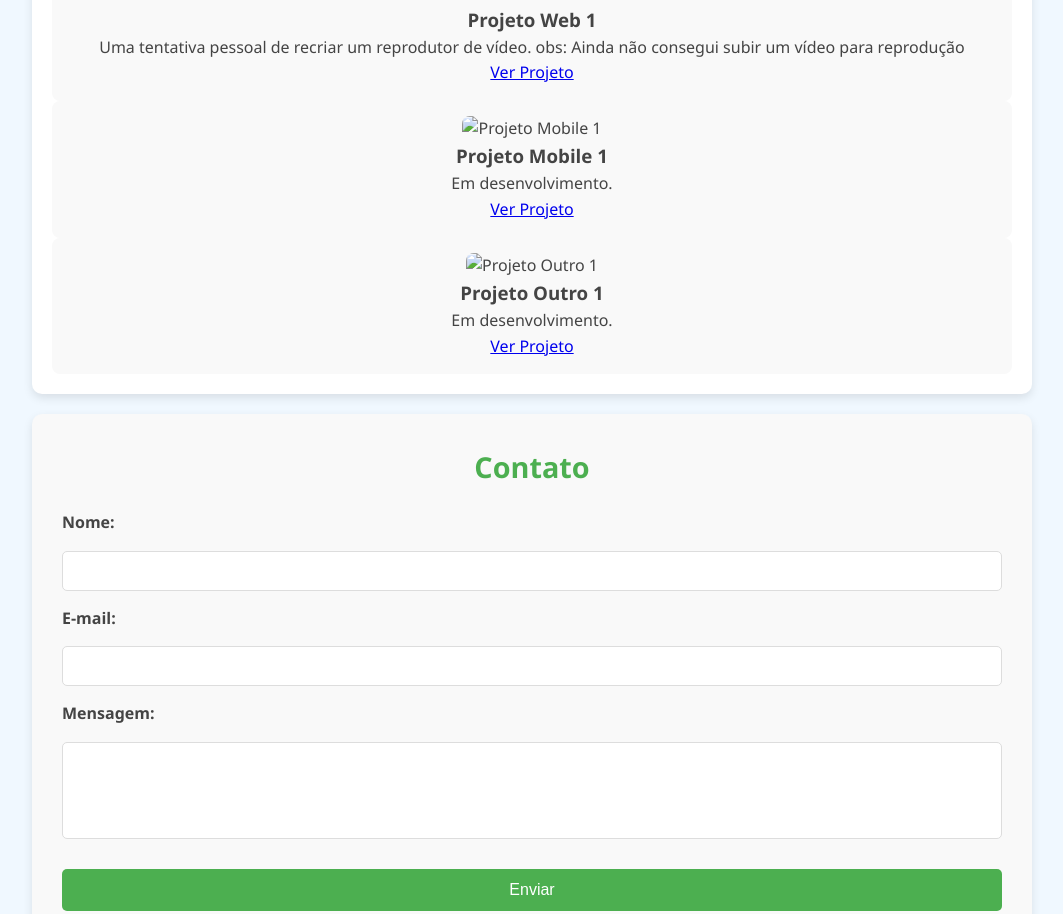
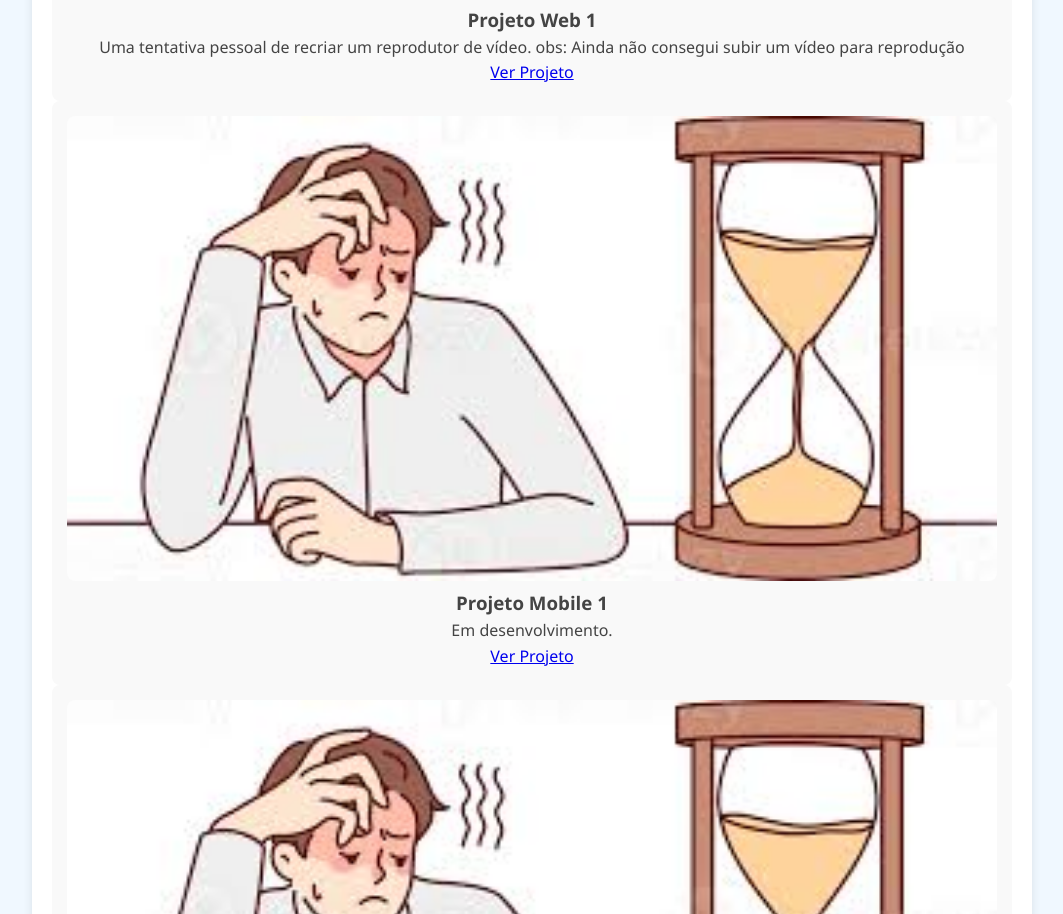
Before and after one commit to Rodrigo-Silva1/Portifolio-home, a plain HTML site: page index.html in a window 1280 px wide. Shown: the part 794-1708 px from the top of the page, without its empty margins (108-1171 px from the left). Drawn offline with Linux system fonts and the light colour scheme.

Commit message:
imagem temporária capa-projeto
adicionei uma imagem temporária às capas dos projetos 1 e 2

```diff
--- a/index.html
+++ b/index.html
@@ -49,13 +49,13 @@
         <a href="https://rodrigo-silva1.github.io/Portif-lio/home.html" target="_blank">Ver Projeto</a>
       </article>
       <article class="projeto" data-category="mobile">
-        <img src="imagens/projeto2.jpg" alt="Projeto Mobile 1">
+        <img src="./images.jpeg" alt="Projeto Mobile 1">
         <h3>Projeto Mobile 1</h3>
         <p>Em desenvolvimento.</p>
         <a href="#" target="_blank">Ver Projeto</a>
       </article>
       <article class="projeto" data-category="outros">
-        <img src="imagens/projeto3.jpg" alt="Projeto Outro 1">
+        <img src="./images.jpeg" alt="Projeto Outro 1">
         <h3>Projeto Outro 1</h3>
         <p>Em desenvolvimento.</p>
         <a href="#" target="_blank">Ver Projeto</a>
```
Also changed, not shown: images.jpeg (added).
